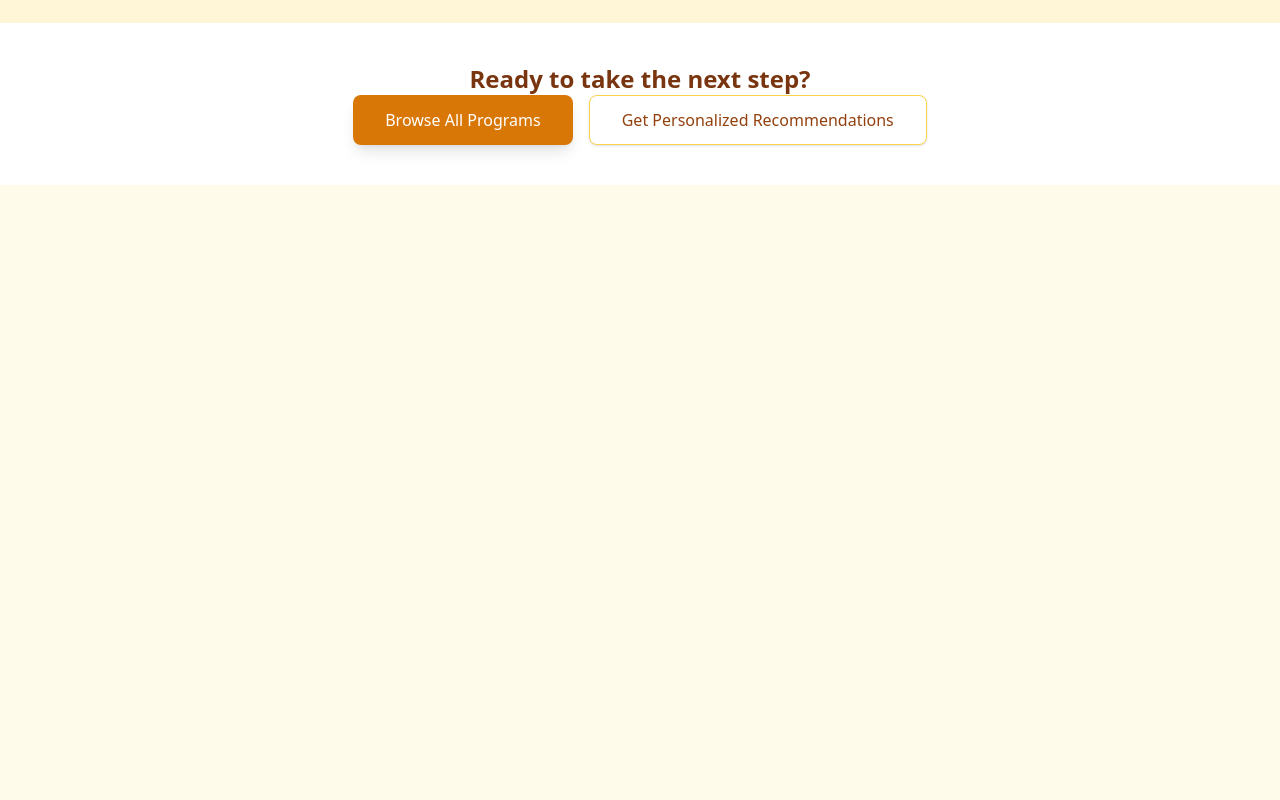
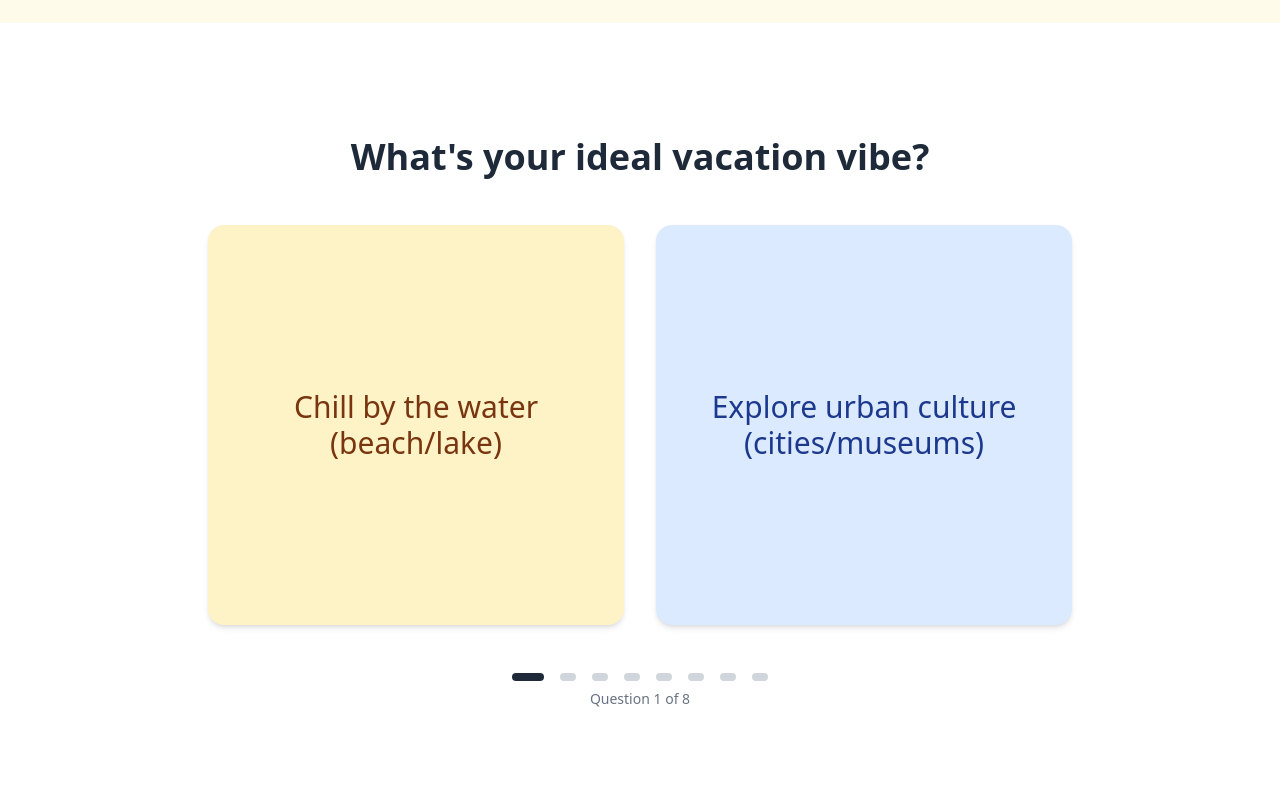
Before and after one commit to kurmananda-cocirql/front, a React (Vite) app: page / in a window 1280 px wide. Shown: the part 1560-2360 px from the top of the page. Before the commit the page ends 2065 px from the top, so only its background shows below. Built offline with nearby package versions, Linux system fonts and the light colour scheme.

Commit message:
survey box, createion., and set

```diff
--- a/src/App.jsx
+++ b/src/App.jsx
@@ -5,6 +5,7 @@ import Banner from './components/Banner';
 import SignupHero from './components/sign';
 import Footer from './components/Footer';
 import TypeformHero from './components/TypeformHero';
+import ChoiceQS from './components/choices';
 
 
 const App = () => {
@@ -84,6 +85,7 @@ const App = () => {
 
         <TypeformHero />
         <SignupHero />
+        <ChoiceQS />
 
         {/* CTA Section */}
         <div className='bg-white'>
--- a/src/components/TypeformHero.jsx
+++ b/src/components/TypeformHero.jsx
@@ -38,13 +38,13 @@ const TypeformHero = () => {
         </div>
 
         {/* Content Section */}
-        <div className="w-full lg:w-1/2">
+        <div className="w-full lg:w-1/2 flex justify-center items-center">
           <motion.div
             initial={{ opacity: 0, y: 20 }}
             animate={{ opacity: 1, y: 0 }}
             transition={{ duration: 0.6 }}
           >
-            <h1 className="text-3xl md:text-4xl font-bold text-amber-900 mb-4">
+            <h1 className="text-4xl md:text-4xl font-bold text-amber-900 mb-4">
               Skill Up With CoCirql
             </h1>
 
--- /dev/null
+++ b/src/components/choices.jsx
@@ -0,0 +1,164 @@
+import React, { useState } from 'react';
+import { motion } from 'framer-motion';
+
+const ChoiceQS = () => {
+  const [currentQuestion, setCurrentQuestion] = useState(0);
+  const [answers, setAnswers] = useState([]);
+  const [isComplete, setIsComplete] = useState(false);
+
+  const questions = [
+    {
+      question: "What's your ideal vacation vibe?",
+      options: ["Chill by the water (beach/lake)", "Explore urban culture (cities/museums)"]
+    },
+    {
+      question: "How do you recharge best?",
+      options: ["Total relaxation (spa/pool)", "New experiences (tours/activities)"]
+    },
+    {
+      question: "Your travel style?",
+      options: ["Planned itinerary", "Go with the flow"]
+    },
+    {
+      question: "Preferred climate?",
+      options: ["Warm and sunny", "Cool and comfortable"]
+    },
+    {
+      question: "Most important amenity?",
+      options: ["Luxury comforts", "Authentic local charm"]
+    },
+    {
+      question: "Ideal group size?",
+      options: ["Just me/my partner", "Friends/family group"]
+    },
+    {
+      question: "Budget priority?",
+      options: ["Splurge on special experiences", "Maximize value for money"]
+    },
+    {
+      question: "How adventurous are you?",
+      options: ["Try new foods/activities", "Stick to familiar favorites"]
+    }
+  ];
+
+  const handleAnswer = (answer) => {
+    const newAnswers = [...answers, {
+      question: questions[currentQuestion].question,
+      answer
+    }];
+    setAnswers(newAnswers);
+
+    if (currentQuestion < questions.length - 1) {
+      setCurrentQuestion(currentQuestion + 1);
+    } else {
+      setIsComplete(true);
+      console.log("All answers:", newAnswers);
+      // Here you would typically send to your backend
+    }
+  };
+
+  if (isComplete) {
+    return (
+      <div className="min-h-screen bg-white flex items-center justify-center p-8">
+        <motion.div
+          initial={{ scale: 0.9, opacity: 0 }}
+          animate={{ scale: 1, opacity: 1 }}
+          className="text-center max-w-md"
+        >
+          <h2 className="text-4xl font-bold text-gray-800 mb-6">Perfect Match!</h2>
+          <p className="text-xl text-gray-600 mb-6">
+            Based on your answers, we're crafting personalized recommendations.
+          </p>
+          <div className="bg-amber-50 p-6 rounded-lg mb-8">
+            <h3 className="text-2xl font-semibold text-amber-800 mb-3">Your Preferences:</h3>
+            <ul className="text-left space-y-2">
+              {answers.slice(0, 3).map((answer, i) => (
+                <li key={i} className="flex items-start">
+                  <span className="text-amber-500 mr-2">•</span>
+                  <span className="text-gray-700">{answer.answer}</span>
+                </li>
+              ))}
+            </ul>
+          </div>
+          <motion.button
+            whileHover={{ scale: 1.05 }}
+            whileTap={{ scale: 0.95 }}
+            className="px-8 py-3 bg-amber-500 text-white rounded-lg text-lg font-medium shadow-lg"
+            onClick={() => {
+              setCurrentQuestion(0);
+              setAnswers([]);
+              setIsComplete(false);
+            }}
+          >
+            Plan Another Trip
+          </motion.button>
+        </motion.div>
+      </div>
+    );
+  }
+
+  return (
+    <div className="min-h-screen bg-white flex flex-col items-center justify-center p-4 md:p-8">
+      <motion.div
+        key={currentQuestion}
+        initial={{ opacity: 0 }}
+        animate={{ opacity: 1 }}
+        transition={{ duration: 0.5 }}
+        className="w-full max-w-4xl"
+      >
+        <h2 className="text-3xl md:text-4xl font-bold text-gray-800 mb-8 md:mb-12 text-center px-4">
+          {questions[currentQuestion].question}
+        </h2>
+
+        <div className="flex flex-col md:flex-row gap-4 md:gap-8 justify-center px-4">
+          {questions[currentQuestion].options.map((option, index) => (
+            <motion.div
+              key={index}
+              whileHover={{ scale: 1.03 }}
+              whileTap={{ scale: 0.97 }}
+              onClick={() => handleAnswer(option)}
+              className={`flex-1 rounded-2xl cursor-pointer text-center flex items-center justify-center
+                h-[40vh] md:h-[50vh] min-h-[300px] p-6
+                ${index === 0 ? 'bg-amber-100 text-amber-900 hover:bg-amber-200' : 'bg-blue-100 text-blue-900 hover:bg-blue-200'}
+                shadow-md hover:shadow-lg transition-all`}
+            >
+              <motion.p className="text-2xl md:text-3xl font-medium">
+                {option}
+              </motion.p>
+            </motion.div>
+          ))}
+        </div>
+
+        {/* Enhanced Progress Indicator */}
+        <div className="mt-12 flex flex-col items-center">
+          <div className="flex justify-center items-center gap-4 mb-2">
+            {questions.map((_, index) => (
+              <motion.div
+                key={index}
+                onClick={() => index <= answers.length && setCurrentQuestion(index)}
+                className={`relative cursor-pointer transition-all
+                  ${index === currentQuestion ? 'w-8 bg-gray-800' : 'w-4 bg-gray-300'}
+                  h-2 rounded-full`}
+                whileHover={{ scale: 1.1 }}
+              >
+                {index < currentQuestion && (
+                  <motion.div
+                    className="absolute inset-0 bg-amber-500 rounded-full"
+                    initial={{ scaleX: 0 }}
+                    animate={{ scaleX: 1 }}
+                    transition={{ duration: 0.3 }}
+                  />
+                )}
+              </motion.div>
+            ))}
+          </div>
+          <p className="text-gray-500 text-sm">
+            Question {currentQuestion + 1} of {questions.length}
+          </p>
+        </div>
+      </motion.div>
+    </div>
+  );
+};
+
+export default ChoiceQS;
```
